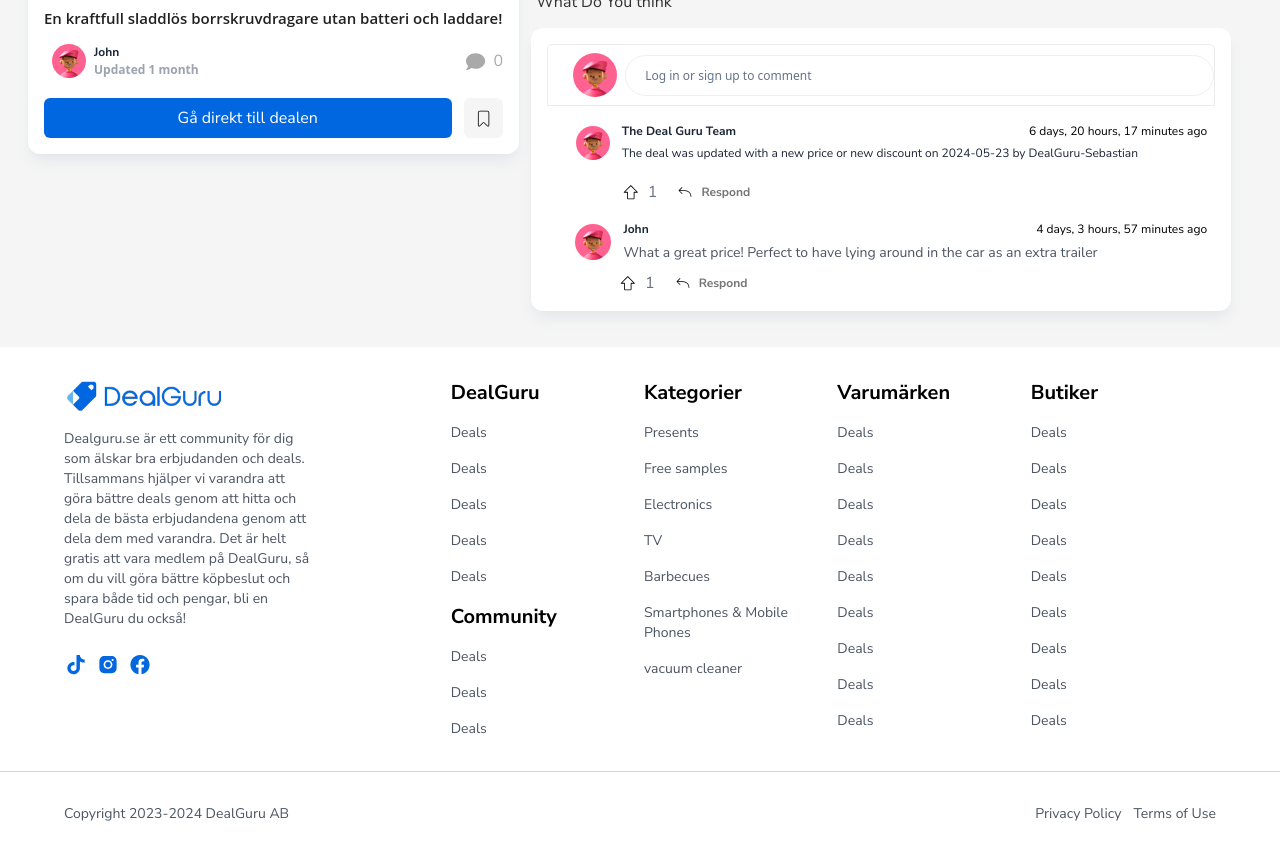
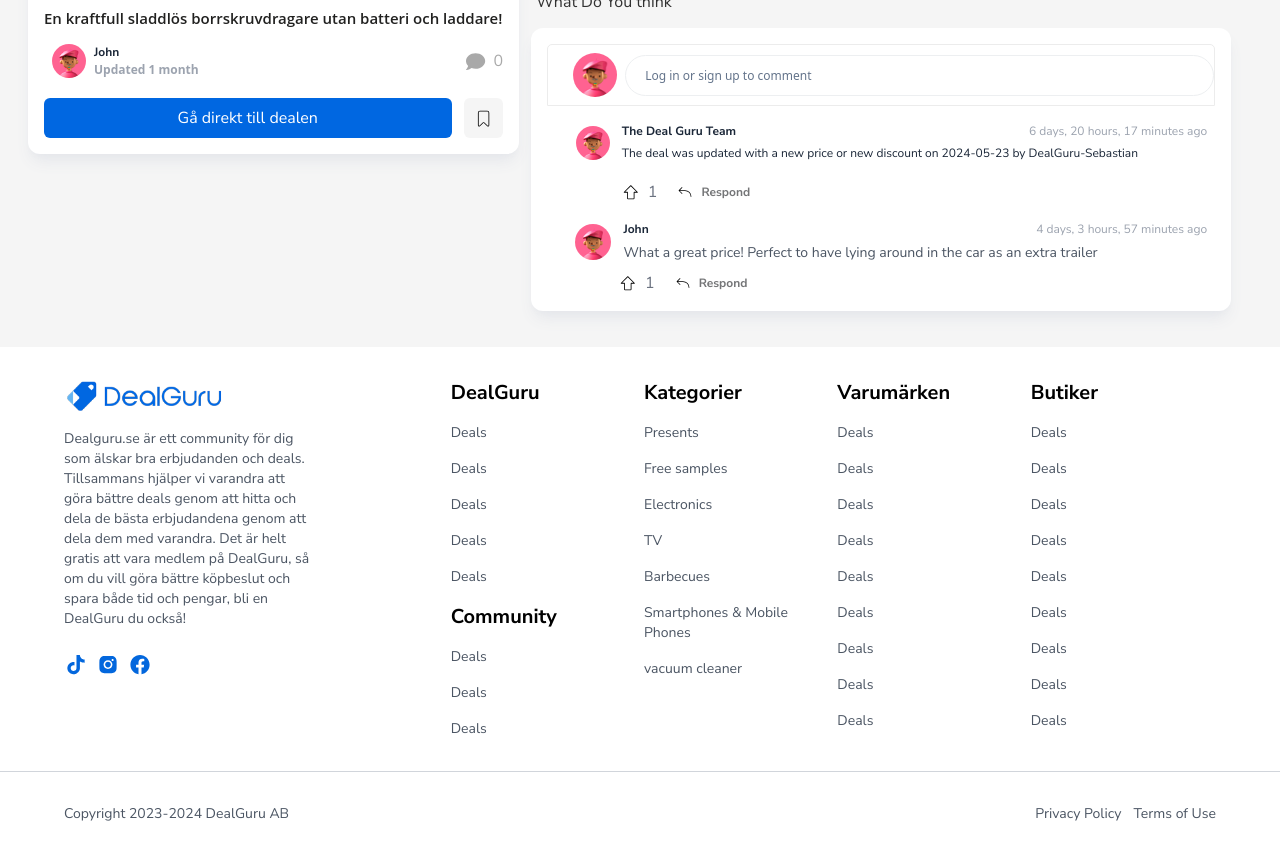
Before and after one commit to AsadAbbas5/DealGure.se, a Next.js app: page / in a window 1280 px wide. Shown: the part 1420-2276 px from the top of the page. Built offline with nearby package versions, Linux system fonts and the light colour scheme.

Commit message:
Update comment.tsx

```diff
--- a/src/components/homepage/dealpage/comment/Comment.tsx
+++ b/src/components/homepage/dealpage/comment/Comment.tsx
@@ -155,7 +155,7 @@ function Comment() {
     <p className="font-semibold text-[#1B2738] ml-1 mt-1 text-[1x] md:text-[12px] sm:text-[9px]">
       The Deal Guru Team
     </p>
-    <p className="text-[8px]  md:text-[12px] sm:text-[12px] ml-2 text-[rgba(27, 39, 56, 0.5)] mt-1 mr-2">
+    <p className="text-[8px] text-gray-400 md:text-[12px] sm:text-[10px] ml-2 text-[rgba(27, 39, 56, 0.5)] mt-1 mr-2">
       6 days, 20 hours, 17 minutes ago
     </p>
   </div>
@@ -193,7 +193,7 @@ function Comment() {
               <h2 className="font-semibold text-[#1B2738] text-[12px] md:text-[12px] sm:text-[10px] mt-4">
                 John
               </h2>
-              <p className="text-[12px] md:text-[12px] sm:text-[10px] text-[rgba(27, 39, 56, 0.5)] mt-4 mr-2">
+              <p className="text-[12px] md:text-[12px] text-gray-400 sm:text-[10px] text-[rgba(27, 39, 56, 0.5)] mt-4 mr-2">
                 4 days, 3 hours, 57 minutes ago
               </p>
             </div>
```
